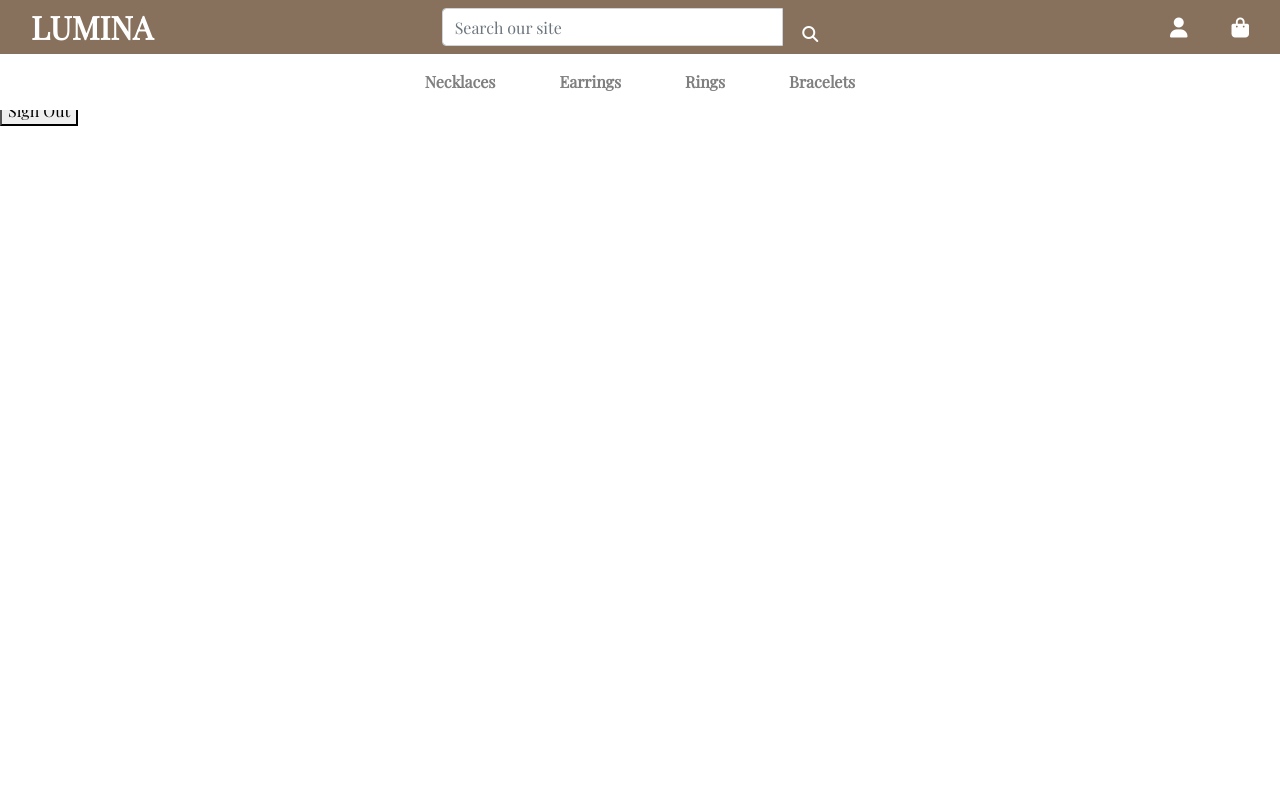
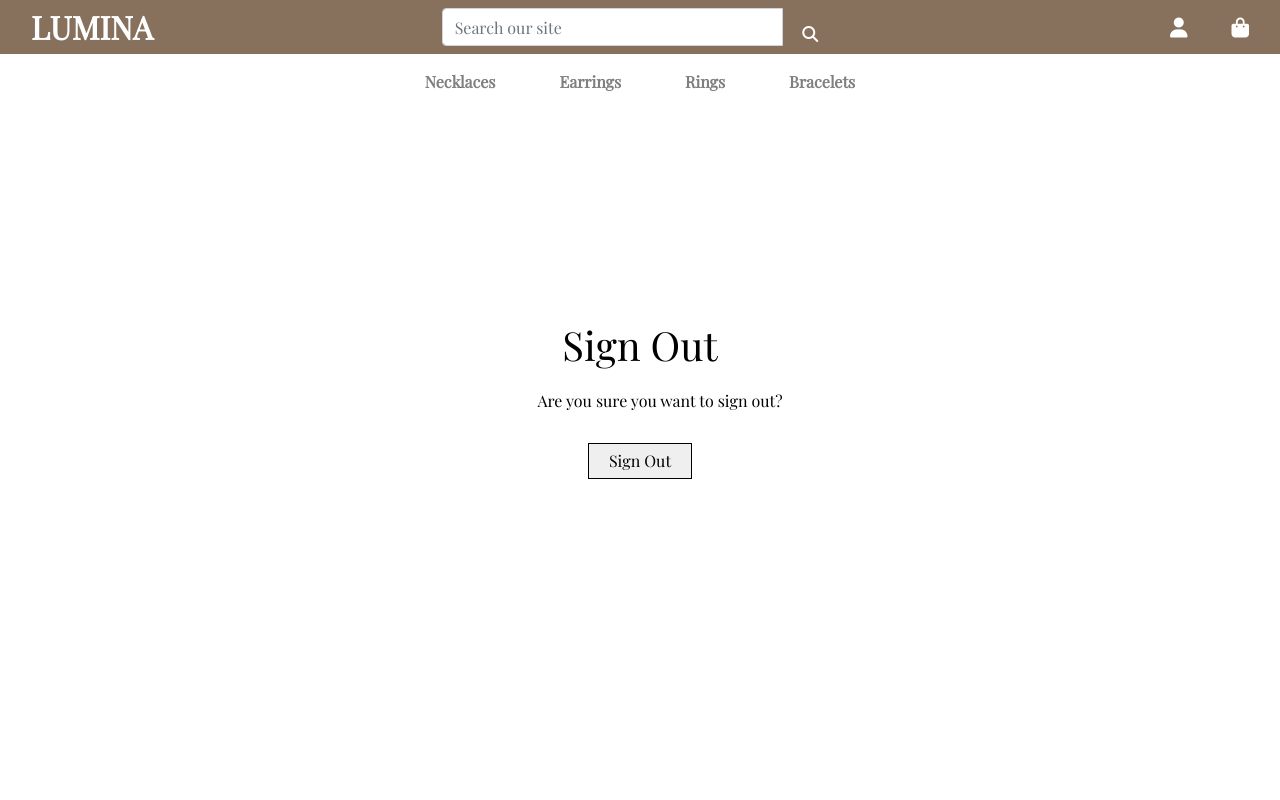
Before and after one commit to SabrinaStoekly/lumina, a Django app: page /accounts/logout/ in a window 1280 px wide. Run offline with Django 3.2, Linux system fonts and the light colour scheme; the visitor is signed in with stand-in values (Sample User, id 1); some libraries are stand-ins or nearby versions.

Commit message:
Styling accounts allauth and adding sing up with google

```diff
--- a/products/views.py
+++ b/products/views.py
@@ -1,4 +1,4 @@
-from django.shortcuts import render
+from django.shortcuts import render, get_object_or_404
 from django.contrib import messages
 from django.db.models import Q
 from .models import Product, Category
--- a/static/css/style.css
+++ b/static/css/style.css
@@ -33,6 +33,54 @@
     padding: 8px;
 
 }
+
+/* ------------ LOGIN-OUT HMTL ------------ */
+
+
+.account-conteiner{
+    text-align: center;
+    display: flex;
+    flex-direction: column;
+    justify-content: center;
+    align-items: center;
+    height: 100vh;
+}
+
+.account-button{
+    border: 1.5px solid #000;
+    padding: 5px 20px;
+    cursor: pointer;
+    transition: background-color 0.3s, border-color 0.3s, color 0.3s;
+    margin-top: 10px;
+}
+
+.account-button:hover {
+    background-color: #ECE8DF;
+    border-color: #87715C;
+    color: #87715C;
+}
+
+/* Apply styles to sing up */
+/* Apply styles to the log in */
+
+.sign-in-up-container h1,
+.sign-in-up-container p {
+    margin-bottom: 20px;
+}
+
+.button.secondaryAction {
+    margin-top: 10px;
+}
+
+/* Apply styles to the log out */
+
+.custom-logout-page h1,
+.custom-logout-page p {
+    margin-bottom: 20px;
+}
+
+/* Apply styles to the password_reset */
+
 
 /* ------------ STYLE INDEX.HTML ------------ */
 
--- a/templates/allauth/account/logout.html
+++ b/templates/allauth/account/logout.html
@@ -1,21 +1,19 @@
-{% extends "account/base.html" %}
+{% extends "base.html" %}
 
 {% load i18n %}
 
-{% block head_title %}{% trans "Sign Out" %}{% endblock %}
+{% block head_title %}{% trans "Sign Out" %}{% endblock head_title %}
 
 {% block content %}
+<div class="account-conteiner custom-logout-page">
     <h1>{% trans "Sign Out" %}</h1>
-
     <p>{% trans 'Are you sure you want to sign out?' %}</p>
-
     <form method="post" action="{% url 'account_logout' %}">
         {% csrf_token %}
         {% if redirect_field_value %}
         <input type="hidden" name="{{ redirect_field_name }}" value="{{ redirect_field_value }}"/>
         {% endif %}
-  <button type="submit">{% trans 'Sign Out' %}</button>
+        <button class="account-button" type="submit" class="sign-out-in-button">{% trans 'Sign Out' %}</button>
     </form>
-
-
-{% endblock %}
+</div>
+{% endblock content %}
--- a/templates/allauth/account/password_reset.html
+++ b/templates/allauth/account/password_reset.html
@@ -6,7 +6,7 @@
 {% block head_title %}{% trans "Password Reset" %}{% endblock %}
 
 {% block content %}
-
+<div class="account-conteiner">
     <h1>{% trans "Password Reset" %}</h1>
     {% if user.is_authenticated %}
     {% include "account/snippets/already_logged_in.html" %}
@@ -17,8 +17,9 @@
     <form method="POST" action="{% url 'account_reset_password' %}" class="password_reset">
         {% csrf_token %}
         {{ form.as_p }}
-        <input type="submit" value="{% trans 'Reset My Password' %}" />
+        <input class="account-button" type="submit" value="{% trans 'Reset My Password' %}" />
     </form>
 
     <p>{% blocktrans %}Please contact us if you have any trouble resetting your password.{% endblocktrans %}</p>
+</div>
 {% endblock %}
```
Also changed, not shown: setup/settings.py (+19 -0 lines), templates/allauth/account/login.html (+4 -7 lines), templates/allauth/account/signup.html (+7 -2 lines). Lines whose indentation alone changed are shown as unchanged.
